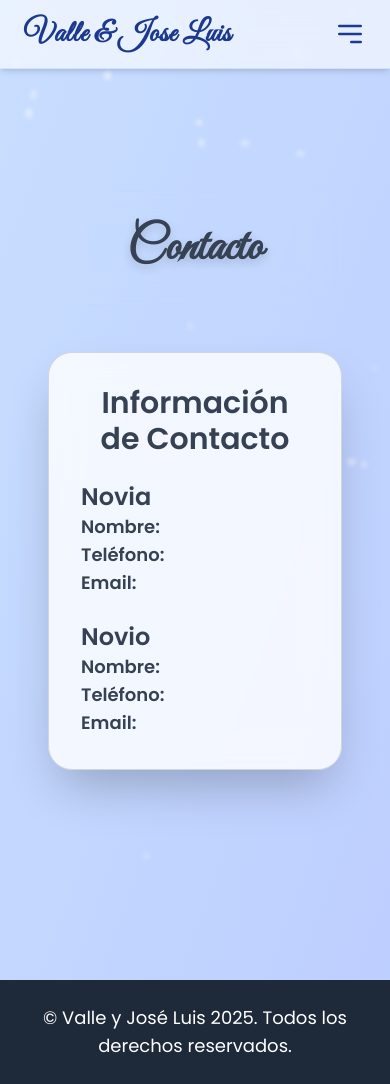
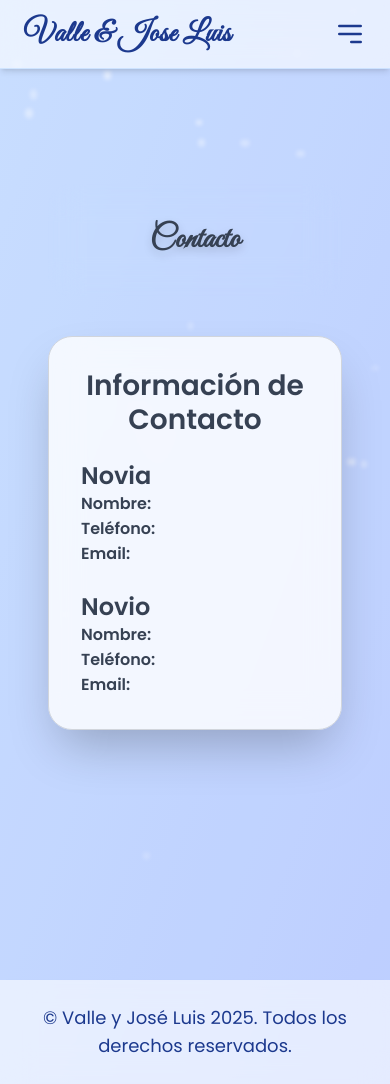
Before and after one commit to jlclosada/valleyjose2025, a Nuxt app: page /contact in a window 390 px wide. Built offline with nearby package versions, Linux system fonts and the light colour scheme.

Commit message:
Responsive contact and new footer

```diff
--- a/components/Footer.vue
+++ b/components/Footer.vue
@@ -1,6 +1,6 @@
 <!-- components/Footer.vue -->
 <template>
-  <footer class="bg-gray-800 text-white py-6 text-center mt-10">
+  <footer class="backdrop-blur-lg bg-white/60 shadow-md text-blue-900 py-6 text-center mt-10">
     <p class="text-lg">&copy; Valle y José Luis 2025. Todos los derechos reservados.</p>
   </footer>
 </template>
--- a/pages/contact.vue
+++ b/pages/contact.vue
@@ -14,14 +14,14 @@
         <h3 class="text-2xl font-semibold">Novia</h3>
         <p class="text-lg"><strong>Nombre:</strong> {{ noviaNombre }}</p>
         <p class="text-lg"><strong>Teléfono:</strong> {{ noviaTelefono }}</p>
-        <p class="text-lg"><strong>Email:</strong> {{ noviaEmail }}</p>
+        <p class="text-lg"><strong>Email:</strong> <span class="email-text">{{ noviaEmail }}</span></p>
       </div>
 
       <div class="mt-6 text-left">
         <h3 class="text-2xl font-semibold">Novio</h3>
         <p class="text-lg"><strong>Nombre:</strong> {{ novioNombre }}</p>
         <p class="text-lg"><strong>Teléfono:</strong> {{ novioTelefono }}</p>
-        <p class="text-lg"><strong>Email:</strong> {{ novioEmail }}</p>
+        <p class="text-lg"><strong>Email:</strong> <span class="email-text">{{ novioEmail }}</span></p>
       </div>
     </div>
   </div>
@@ -37,7 +37,7 @@ const novioTelefono = import.meta.env.VITE_NOVIO_TELEFONO;
 const novioEmail = import.meta.env.VITE_NOVIO_EMAIL;
 </script>
 
-<style>
+<style scoped>
 .font-custom {
   font-family: 'Great Vibes', cursive;
 }
@@ -49,4 +49,40 @@ const novioEmail = import.meta.env.VITE_NOVIO_EMAIL;
 .animate-fade-slide {
   animation: fade-slide 1s ease-out;
 }
+
+/* Estilo para los correos electrónicos */
+.email-text {
+  word-wrap: break-word;
+  /* Permite que el correo electrónico se ajuste y no se salga del contenedor */
+  white-space: nowrap;
+  /* Evita que se dividan palabras o emails en varias líneas */
+  overflow-wrap: break-word;
+  /* Ayuda en caso de palabras largas o emails largos */
+}
+
+/* Estilos responsivos */
+@media (max-width: 768px) {
+
+  /* Reducir tamaño de fuente para pantallas pequeñas */
+  .text-lg {
+    font-size: 1rem;
+    /* Reducir tamaño para móviles */
+  }
+
+  /* Ajustar el título principal */
+  h1 {
+    font-size: 2rem;
+    /* Reducir el tamaño del título en móviles */
+  }
+
+  h2 {
+    font-size: 1.75rem;
+    /* Reducir el tamaño del subtítulo */
+  }
+
+  h3 {
+    font-size: 1.5rem;
+    /* Reducir el tamaño de los encabezados secundarios */
+  }
+}
 </style>
```
